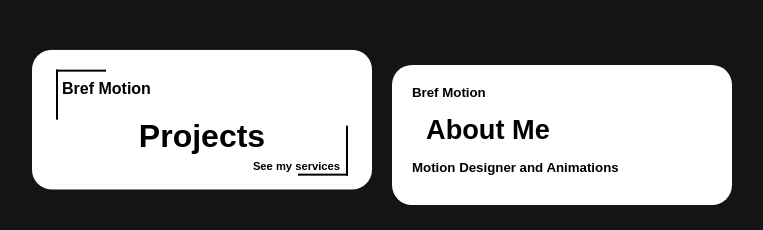
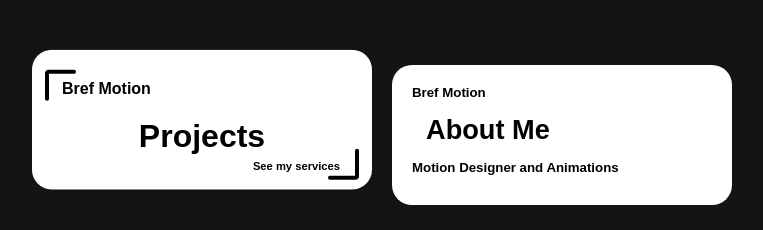
Before and after one commit to osvaldocordeiroandre/brefmotion, a React (Vite) app: page / in a window 1280 px wide. Shown: the part 264-494 px from the top of the page, without its empty margins (258-1021 px from the left). Built offline with nearby package versions, Linux system fonts and the light colour scheme; a web font is replaced by a local one.

Commit message:
testando css

```diff
--- a/src/Pages/Home/Home.css
+++ b/src/Pages/Home/Home.css
@@ -332,18 +332,20 @@ a {
 }
 
 .caracter {
-    height: 2px;
-    width: 50px;
+    height: 4px;
+    width: 30px;
 
     background-color: black;
 
     position: absolute;
-    left: 24px;
+    left: 14px;
+
+    border-radius: 4px;
 }
 
 .caractertwo {
-    height: 2px;
-    width: 50px;
+    height: 4px;
+    width: 30px;
 
     background-color: black;
 
@@ -351,7 +353,9 @@ a {
 
     position: absolute;
     left: 0;
-    top: 44px;
+    top: 34px;
+
+    border-radius: 4px;
 }
 
 .LogoBehance h4 {
@@ -360,8 +364,8 @@ a {
 }
 
 .caracterRight {
-    height: 2px;
-    width: 50px;
+    height: 4px;
+    width: 30px;
 
     rotate: 90deg;
 
@@ -369,18 +373,22 @@ a {
 
     position: absolute;
     right: 0;
-    bottom: 38px;
+    bottom: 24px;
+
+    border-radius: 4px;
 }
 
 .caractertwoRight {
-    height: 2px;
-    width: 50px;
+    height: 4px;
+    width: 30px;
 
     background-color: black;
 
     position: absolute;
-    right: 24px;
-    bottom: 14px;
+    right: 14px;
+    bottom: 10px;
+
+    border-radius: 4px;
 }
 
 .textService h5 {
```
